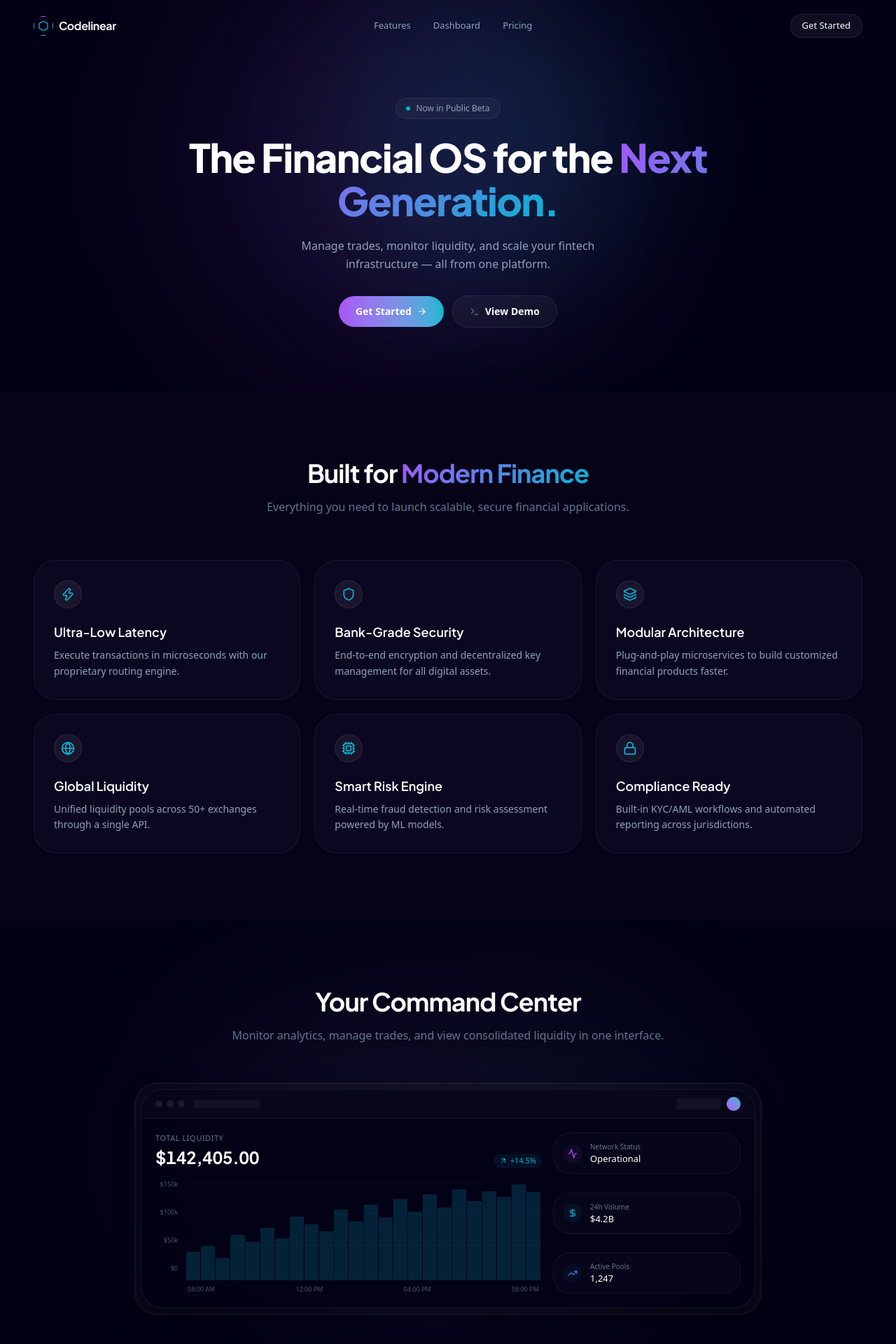
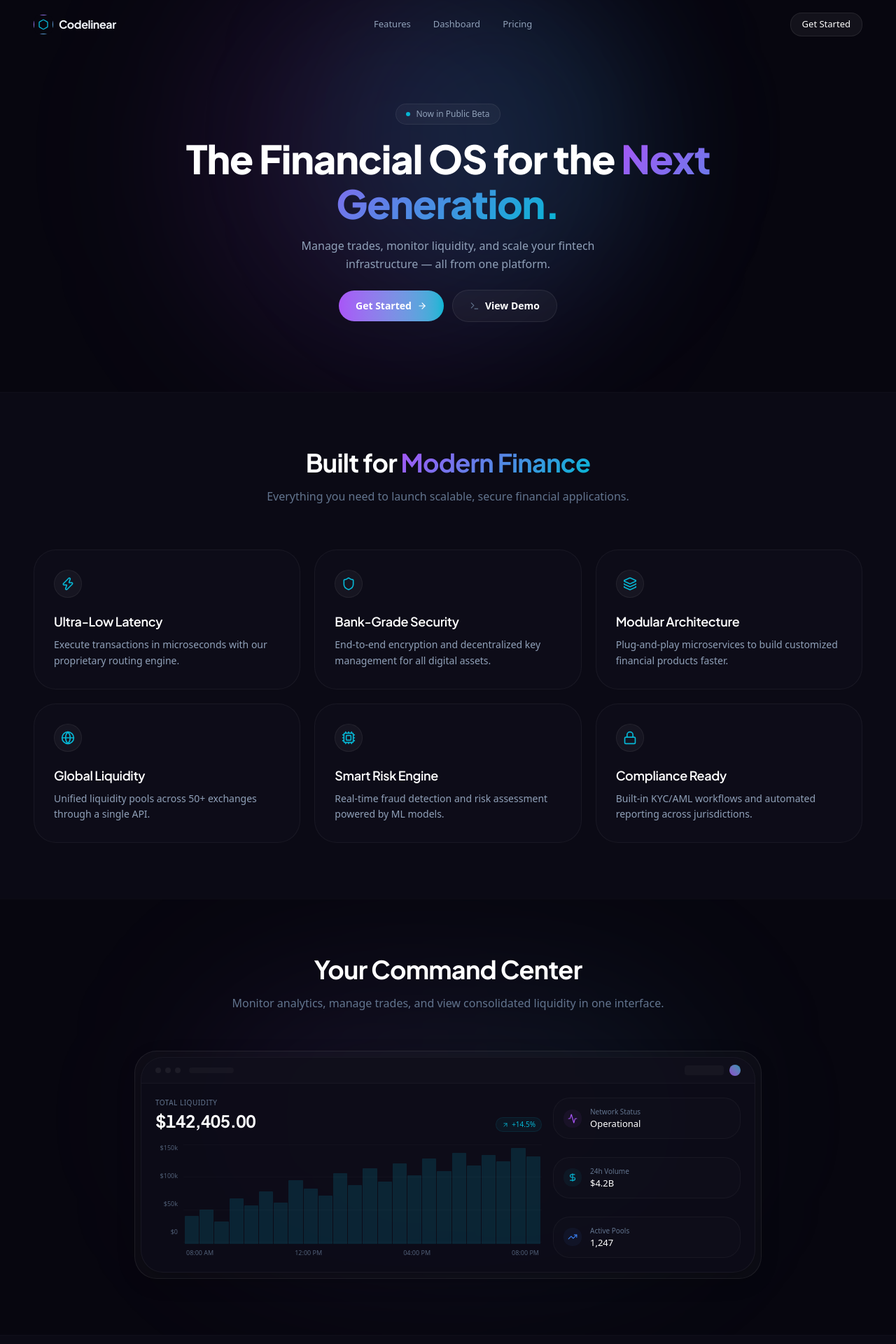
Before and after one commit to DataScyther/codelinear-sde-assignment, a Next.js app: page / in a window 1280 px wide. Shown: the top 1920 px of the page at 70% size. Built offline with nearby package versions, Linux system fonts and the light colour scheme.

Commit message:
polish: premium visual refinement pass, graphite navy dark-mode layering and typography tracking

```diff
--- a/src/app/globals.css
+++ b/src/app/globals.css
@@ -48,3 +48,13 @@ html {
   scroll-behavior: smooth;
   scroll-padding-top: var(--header-height);
 }
+
+/* Premium typography refinements */
+h1, h2, h3, h4 {
+  letter-spacing: -0.02em;
+}
+
+body {
+  font-family: var(--font-sans);
+  font-feature-settings: "cv02", "cv03", "cv04", "cv11";
+}
--- a/src/components/cards/DashboardMockup.tsx
+++ b/src/components/cards/DashboardMockup.tsx
@@ -11,46 +11,46 @@ const chartBars = [
 
 export const DashboardMockup = () => {
   return (
-    <div className="w-full rounded-2xl bg-[#030014]/90 border border-white/[0.08] shadow-[0_8px_32px_rgba(0,0,0,0.4)] overflow-hidden">
+    <div className="w-full rounded-2xl bg-bg-card/90 border border-white/[0.05] shadow-[0_8px_32px_rgba(0,0,0,0.3)] overflow-hidden">
       {/* Window chrome */}
-      <div className="flex items-center justify-between px-4 md:px-5 py-2.5 border-b border-white/[0.06] bg-white/[0.02]">
+      <div className="flex items-center justify-between px-4 md:px-5 py-2.5 border-b border-white/[0.04] bg-white/[0.01]">
         <div className="flex items-center gap-3">
           <div className="flex gap-1.5">
-            <div className="w-2.5 h-2.5 rounded-full bg-white/[0.08]" />
-            <div className="w-2.5 h-2.5 rounded-full bg-white/[0.08]" />
-            <div className="w-2.5 h-2.5 rounded-full bg-white/[0.08]" />
+            <div className="w-2 h-2 rounded-full bg-white/[0.06]" />
+            <div className="w-2 h-2 rounded-full bg-white/[0.06]" />
+            <div className="w-2 h-2 rounded-full bg-white/[0.06]" />
           </div>
-          <div className="h-3 w-24 bg-white/[0.04] rounded" />
+          <div className="h-2 w-16 bg-white/[0.03] rounded" />
         </div>
         <div className="flex items-center gap-2">
-          <div className="hidden sm:block h-4 w-16 bg-white/[0.04] rounded" />
-          <div className="w-5 h-5 rounded-full bg-gradient-to-tr from-[#a855f7] to-[#06b6d4]" />
+          <div className="hidden sm:block h-3.5 w-14 bg-white/[0.03] rounded" />
+          <div className="w-4 h-4 rounded-full bg-gradient-to-tr from-[#a855f7] to-[#06b6d4] opacity-80" />
         </div>
       </div>
 
       {/* Dashboard body */}
-      <div className="p-4 md:p-5 grid grid-cols-1 md:grid-cols-3 gap-4">
+      <div className="p-4 md:p-5 grid grid-cols-1 md:grid-cols-3 gap-4 items-stretch">
         {/* Chart area */}
-        <div className="md:col-span-2 space-y-4">
+        <div className="md:col-span-2 flex flex-col justify-between gap-4">
           <div className="flex items-end justify-between">
             <div>
-              <p className="text-[11px] text-slate-500 mb-0.5 uppercase tracking-wider">
+              <p className="text-[10px] text-slate-500 mb-0.5 uppercase tracking-wider font-medium">
                 Total Liquidity
               </p>
               <h4 className="text-xl md:text-2xl font-heading font-bold text-white tabular-nums">
                 $142,405.00
               </h4>
             </div>
-            <div className="flex items-center gap-1 text-[#06b6d4] bg-[#06b6d4]/[0.08] px-2 py-0.5 rounded-full">
-              <ArrowUpRight className="w-3 h-3" />
-              <span className="text-[11px] font-medium">+14.5%</span>
+            <div className="flex items-center gap-1 text-cyber-cyan bg-[#06b6d4]/[0.06] border border-[#06b6d4]/[0.10] px-2 py-0.5 rounded-full">
+              <ArrowUpRight className="w-2.5 h-2.5" />
+              <span className="text-[10px] font-medium">+14.5%</span>
             </div>
           </div>
 
           {/* Chart with axes */}
-          <div className="flex gap-2.5">
+          <div className="flex gap-2">
             {/* Y-axis labels */}
-            <div className="flex flex-col justify-between text-[9px] text-slate-600 font-mono h-32 md:h-36 pb-2.5 select-none text-right w-8">
+            <div className="flex flex-col justify-between text-[9px] text-slate-500/80 font-mono h-32 md:h-36 pb-2.5 select-none text-right w-8">
               <span>$150k</span>
               <span>$100k</span>
               <span>$50k</span>
@@ -61,9 +61,9 @@ export const DashboardMockup = () => {
               {/* Chart container */}
               <div className="h-32 md:h-36 w-full rounded-lg relative">
                 {/* Horizontal grid hints */}
-                <div className="absolute inset-0 flex flex-col justify-between py-1 pointer-events-none">
+                <div className="absolute inset-0 flex flex-col justify-between py-0.5 pointer-events-none">
                   {[0, 1, 2, 3].map((i) => (
-                    <div key={i} className="w-full h-px bg-white/[0.03]" />
+                    <div key={i} className="w-full h-px bg-white/[0.02]" />
                   ))}
                 </div>
 
@@ -72,7 +72,7 @@ export const DashboardMockup = () => {
                   {chartBars.map((h, i) => (
                     <div
                       key={i}
-                      className="flex-1 bg-[#06b6d4]/[0.18] hover:bg-[#06b6d4]/30 rounded-t-[1px] transition-colors"
+                      className="flex-1 bg-cyber-cyan/[0.15] hover:bg-cyber-cyan/35 rounded-t-[1px] transition-colors duration-200"
                       style={{ height: `${h}%` }}
                     />
                   ))}
@@ -80,7 +80,7 @@ export const DashboardMockup = () => {
               </div>
 
               {/* X-axis labels */}
-              <div className="flex justify-between text-[9px] text-slate-600 font-mono select-none px-1">
+              <div className="flex justify-between text-[9px] text-slate-500/80 font-mono select-none px-1">
                 <span>08:00 AM</span>
                 <span>12:00 PM</span>
                 <span>04:00 PM</span>
@@ -91,7 +91,7 @@ export const DashboardMockup = () => {
         </div>
 
         {/* Side widgets - distributed evenly to balance the left column height on desktop */}
-        <div className="flex flex-col justify-between gap-3 md:gap-0">
+        <div className="flex flex-col justify-between gap-3 md:gap-0 md:h-full">
           {[
             {
               icon: Activity,
@@ -114,7 +114,7 @@ export const DashboardMockup = () => {
           ].map((widget) => (
             <div
               key={widget.label}
-              className="p-3.5 rounded-xl bg-white/[0.02] border border-white/[0.05] flex items-center gap-3"
+              className="p-3.5 rounded-xl bg-white/[0.01] border border-white/[0.04] hover:bg-white/[0.02] hover:border-white/[0.08] transition-all duration-350 ease-[var(--ease-premium)] flex items-center gap-3"
             >
               <div
                 className="p-1.5 rounded-md"
--- a/src/components/cards/FeatureCard.tsx
+++ b/src/components/cards/FeatureCard.tsx
@@ -18,12 +18,12 @@ export const FeatureCard: React.FC<FeatureCardProps> = ({
   return (
     <div
       className={cn(
-        "group relative p-6 md:p-7 rounded-2xl bg-bg-card border border-white/[0.06] transition-all duration-300 hover:bg-bg-card-hover hover:border-white/[0.12] hover:-translate-y-0.5 overflow-hidden",
+        "group relative p-6 md:p-7 rounded-2xl bg-bg-card border border-white/[0.05] transition-all duration-350 ease-[var(--ease-premium)] hover:bg-bg-card-hover hover:border-white/[0.10] hover:-translate-y-0.5 overflow-hidden",
         className
       )}
     >
       <div className="relative z-10">
-        <div className="inline-flex items-center justify-center w-10 h-10 rounded-xl bg-white/[0.06] border border-white/[0.08] mb-5 text-cyber-cyan group-hover:text-cyber-purple transition-colors duration-300">
+        <div className="inline-flex items-center justify-center w-10 h-10 rounded-xl bg-white/[0.04] border border-white/[0.06] mb-5 text-cyber-cyan group-hover:text-cyber-purple transition-colors duration-350 ease-[var(--ease-premium)]">
           <Icon className="w-5 h-5" />
         </div>
         <h3 className="text-lg font-heading font-semibold text-white mb-2">
--- a/src/components/layout/Navbar.tsx
+++ b/src/components/layout/Navbar.tsx
@@ -22,16 +22,16 @@ export const Navbar = () => {
       className={cn(
         "fixed top-0 left-0 right-0 z-50 transition-all duration-300 border-b border-transparent",
         isScrolled
-          ? "bg-[#030014]/75 backdrop-blur-md border-white/[0.03] py-3.5 shadow-[0_4px_30px_rgba(0,0,0,0.3)]"
-          : "bg-transparent py-5"
+          ? "bg-[#07060f]/80 backdrop-blur-md border-white/[0.02] py-3 shadow-[0_4px_20px_rgba(0,0,0,0.2)]"
+          : "bg-transparent py-[18px]"
       )}
     >
       <Container className="flex items-center justify-between">
         {/* Logo */}
         <Link href="/" className="flex items-center gap-2">
           <div className="relative flex items-center justify-center w-7 h-7 rounded-lg bg-gradient-to-br from-[#a855f7] to-[#06b6d4] p-[1px]">
-            <div className="flex items-center justify-center w-full h-full bg-[#030014] rounded-[6px]">
-              <Hexagon className="w-4 h-4 text-[#06b6d4]" />
+            <div className="flex items-center justify-center w-full h-full bg-[#07060f] rounded-[6px]">
+              <Hexagon className="w-4 h-4 text-cyber-cyan" />
             </div>
           </div>
           <span className="font-heading font-bold text-base tracking-tight text-slate-100">
@@ -78,7 +78,7 @@ export const Navbar = () => {
 
       {/* Mobile menu */}
       {isMobileMenuOpen && (
-        <div className="md:hidden absolute top-full left-0 right-0 bg-[#030014]/95 backdrop-blur-xl border-b border-white/[0.04] py-3 px-4 flex flex-col gap-0.5">
+        <div className="md:hidden absolute top-full left-0 right-0 bg-[#07060f]/95 backdrop-blur-xl border-b border-white/[0.02] py-3 px-4 flex flex-col gap-0.5">
           {headerNavItems.map((item) => (
             <Link
               key={item.title}
@@ -89,7 +89,7 @@ export const Navbar = () => {
               {item.title}
             </Link>
           ))}
-          <div className="pt-2 mt-1 border-t border-white/[0.04]">
+          <div className="pt-2 mt-1 border-t border-white/[0.02]">
             <Link
               href="#features"
               className="flex items-center justify-center w-full px-4 py-2.5 rounded-xl bg-gradient-to-r from-[#a855f7] to-[#06b6d4] text-white text-sm font-medium"
--- a/src/components/sections/CTA.tsx
+++ b/src/components/sections/CTA.tsx
@@ -6,7 +6,7 @@ import { AnimateIn } from "@/components/animations/AnimateIn";
 
 export const CTA = () => {
   return (
-    <section className="py-20 md:py-24 bg-[#030014]">
+    <section className="py-16 md:py-20 bg-[#07060f] border-t border-white/[0.02]">
       <Container>
         <AnimateIn variant="scaleIn" className="max-w-3xl mx-auto">
           <div className="p-6 sm:p-10 md:p-14 text-center relative overflow-hidden rounded-2xl bg-[#0a0520]/70 backdrop-blur-xl border border-white/[0.08]">
--- a/src/components/sections/DashboardPreview.tsx
+++ b/src/components/sections/DashboardPreview.tsx
@@ -5,7 +5,7 @@ import { DashboardMockup } from "@/components/cards/DashboardMockup";
 
 export const DashboardPreview = () => {
   return (
-    <section id="dashboard" className="py-20 md:py-24 relative overflow-hidden bg-[#030014]">
+    <section id="dashboard" className="py-16 md:py-20 relative overflow-hidden bg-[#07060f] border-t border-white/[0.02]">
       {/* Subtle background glow */}
       <div className="absolute top-1/2 left-1/2 -translate-x-1/2 -translate-y-1/2 w-[700px] h-[350px] bg-gradient-to-r from-[#a855f7]/10 to-[#06b6d4]/10 blur-[120px] rounded-full pointer-events-none" />
 
--- a/src/components/sections/Features.tsx
+++ b/src/components/sections/Features.tsx
@@ -45,7 +45,7 @@ const features = [
 
 export const Features = () => {
   return (
-    <section id="features" className="py-20 md:py-24 relative bg-[#060318]">
+    <section id="features" className="py-16 md:py-20 relative bg-[#0b0a15] border-t border-white/[0.02]">
       <Container>
         <div className="text-center max-w-2xl mx-auto mb-16">
           <AnimateIn variant="fadeUp">
--- a/src/components/sections/Hero.tsx
+++ b/src/components/sections/Hero.tsx
@@ -6,14 +6,14 @@ import { AnimateIn } from "@/components/animations/AnimateIn";
 
 export const Hero = () => {
   return (
-    <section className="relative min-h-[70vh] flex items-center pt-28 md:pt-32 pb-16 md:pb-20 overflow-hidden">
+    <section className="relative min-h-[70vh] flex items-center pt-24 md:pt-28 pb-12 md:pb-16 overflow-hidden">
       {/* Background glow */}
       <div className="absolute top-[40%] left-[45%] -translate-x-1/2 -translate-y-1/2 w-[400px] md:w-[600px] h-[400px] md:h-[600px] bg-[#a855f7]/12 rounded-full blur-[120px] pointer-events-none" />
       <div className="absolute top-[35%] left-[55%] -translate-x-1/2 -translate-y-1/2 w-[300px] md:w-[450px] h-[300px] md:h-[450px] bg-[#06b6d4]/12 rounded-full blur-[100px] pointer-events-none" />
 
       <Container className="relative z-10 flex flex-col items-center text-center">
         <AnimateIn variant="fadeUp" delay={0.1}>
-          <div className="inline-flex items-center gap-2 px-3.5 py-1.5 rounded-full bg-white/[0.04] border border-white/[0.07] mb-6 backdrop-blur-sm">
+          <div className="inline-flex items-center gap-2 px-3.5 py-1.5 rounded-full bg-white/[0.04] border border-white/[0.07] mb-4 backdrop-blur-sm">
             <span className="flex h-1.5 w-1.5 rounded-full bg-[#06b6d4] animate-pulse" />
             <span className="text-xs font-medium text-slate-400">
               Now in Public Beta
@@ -22,14 +22,14 @@ export const Hero = () => {
         </AnimateIn>
 
         <AnimateIn variant="fadeUp" delay={0.2}>
-          <h1 className="text-3xl sm:text-4xl md:text-5xl lg:text-[3.5rem] font-heading font-extrabold tracking-tight text-white max-w-3xl mx-auto leading-[1.1] mb-5">
+          <h1 className="text-3xl sm:text-4xl md:text-5xl lg:text-[3.5rem] font-heading font-extrabold tracking-tight text-white max-w-3xl mx-auto leading-[1.15] mb-4">
             The Financial OS for the{" "}
             <span className="text-gradient-purple-cyan">Next Generation.</span>
           </h1>
         </AnimateIn>
 
         <AnimateIn variant="fadeUp" delay={0.3}>
-          <p className="text-sm md:text-base text-slate-400 max-w-md mx-auto mb-8 leading-relaxed">
+          <p className="text-sm md:text-base text-slate-400 max-w-md mx-auto mb-6 leading-relaxed">
             Manage trades, monitor liquidity, and scale your fintech
             infrastructure — all from one platform.
           </p>
--- a/src/components/sections/Stats.tsx
+++ b/src/components/sections/Stats.tsx
@@ -11,7 +11,7 @@ const stats = [
 
 export const Stats = () => {
   return (
-    <section className="py-14 md:py-16 border-y border-white/[0.04] bg-[#060318]">
+    <section className="py-10 md:py-12 border-y border-white/[0.02] bg-[#0b0a15]">
       <Container>
         <div className="grid grid-cols-2 md:grid-cols-4 gap-6 md:gap-4">
           {stats.map((stat, index) => (
```
Also changed, not shown: src/styles/theme.css (+5 -5 lines).
